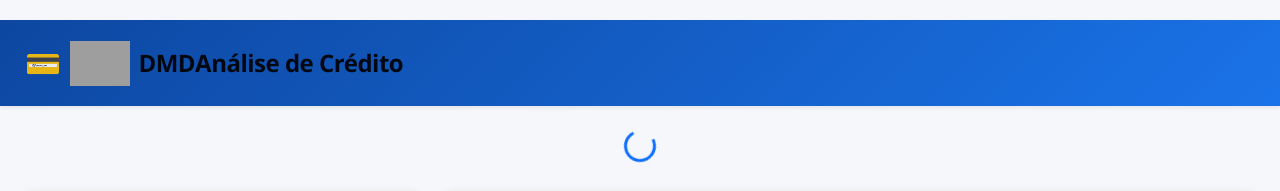
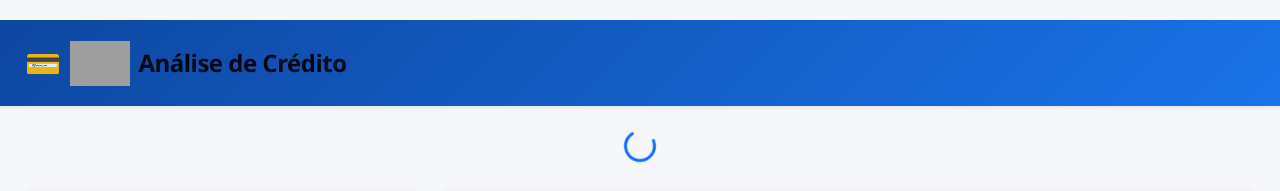
Before and after one commit to artenioreis/analise_credito, a Flask app: page / in a window 1280 px wide. Shown: the top 191 px of the page. Run offline with Flask 3, Linux system fonts and the light colour scheme; data that the repository does not hold is empty; some libraries are stand-ins or nearby versions; grey boxes are pictures that could not be loaded.

Commit message:
naveg falta pouco

```diff
--- a/templates/index.html
+++ b/templates/index.html
@@ -3,7 +3,7 @@
 <head>
     <meta charset="UTF-8">
     <meta name="viewport" content="width=device-width, initial-scale=1.0">
-    <title>Análise de Crédito - VarejãoFarma</title>
+    <title>Análise de Crédito</title>
     <link href="https://cdn.jsdelivr.net/npm/bootstrap@5.1.3/dist/css/bootstrap.min.css" rel="stylesheet">
     <link href="https://cdn.datatables.net/1.11.5/css/dataTables.bootstrap5.min.css" rel="stylesheet">
     <link rel="stylesheet" href="{{ url_for('static', filename='style.css') }}">
@@ -70,7 +70,7 @@
         <div class="container-fluid">
             <a class="navbar-brand d-flex align-items-center" href="#">
                 <img src="{{ url_for('static', filename='Semfundo varejao.png') }}" alt="VarejãoFarma" class="me-2">
-                <strong>DMD</strong> Análise de Crédito
+                <strong>Análise de Crédito</strong>
             </a>
         </div>
     </nav>
```
